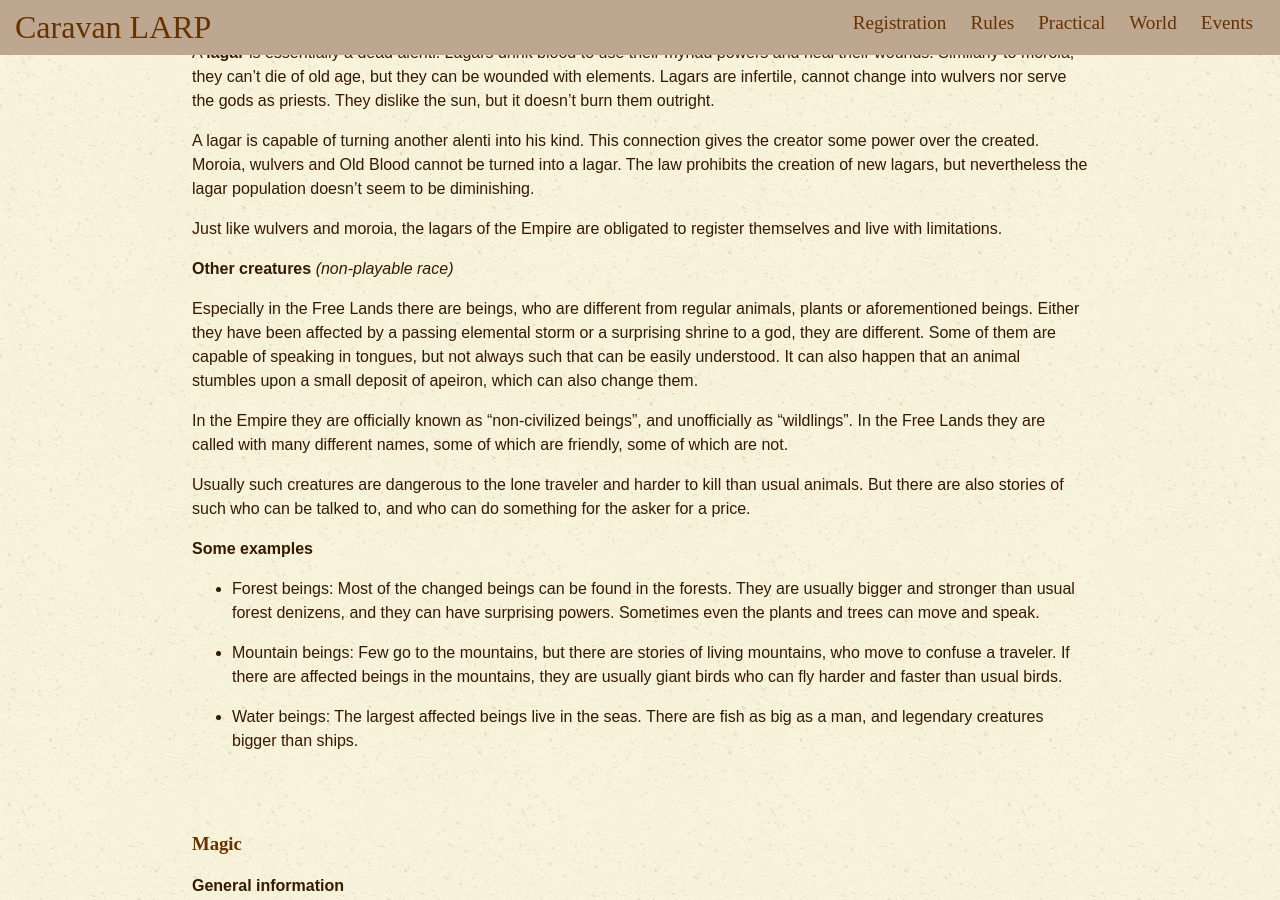
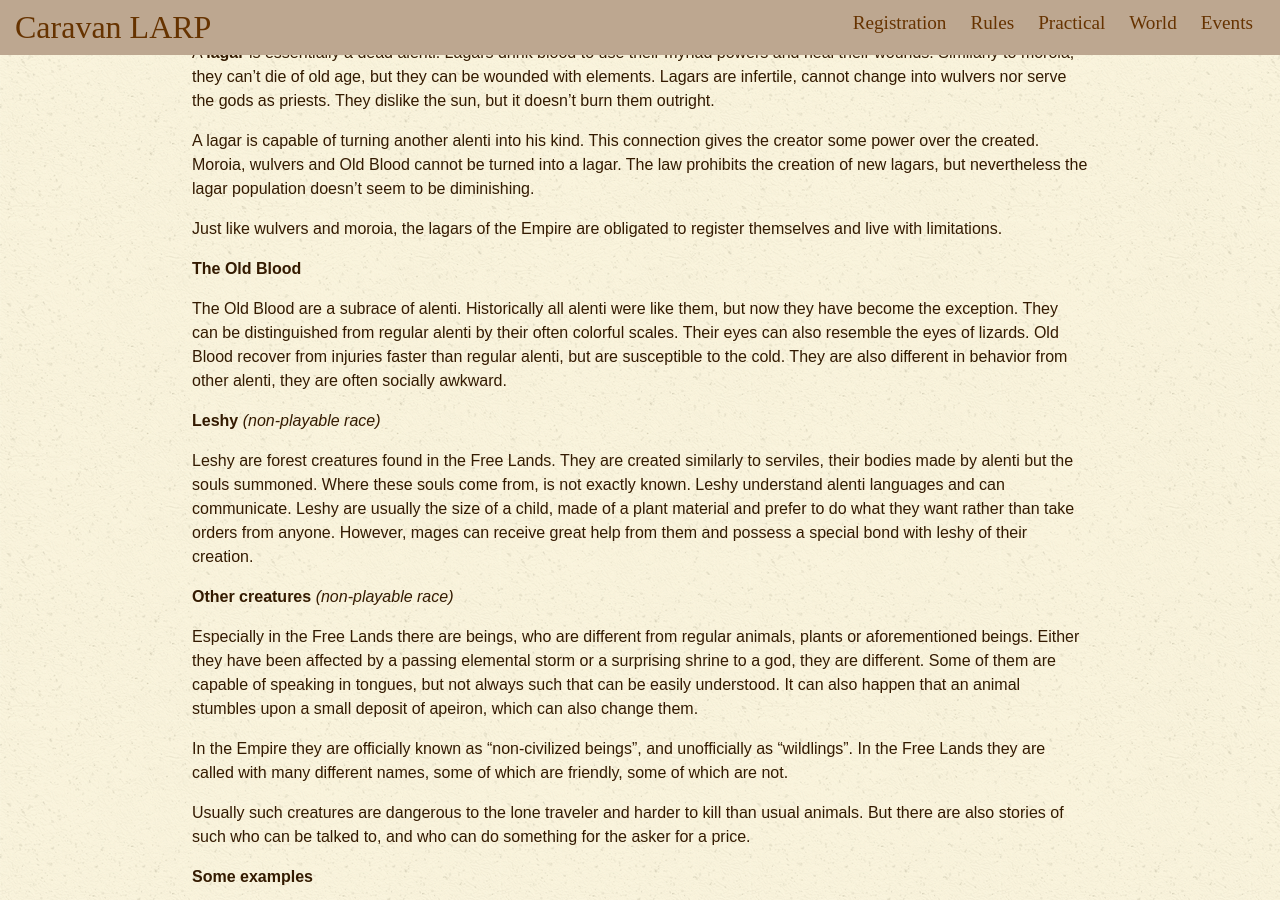
Before and after one commit to karavanlarp/karavanlarp.github.io, a Jekyll site: the page built from eng/world/theuma.md, in a window 1280 px wide and 900 px high, scrolled down 7530 px. Built offline with Jekyll 4.4.1, drawn with Linux system fonts in a browser that asks for light colours; some web fonts are replaced.

Commit message:
leshyd/vanaverelised
nii eesti kui inglise

```diff
--- a/eng/world/theuma.md
+++ b/eng/world/theuma.md
@@ -241,6 +241,14 @@ A lagar is capable of turning another alenti into his kind. This connection give
 
 Just like wulvers and moroia, the lagars of the Empire are obligated to register themselves and live with limitations.
 
+**The Old Blood**
+
+The Old Blood are a subrace of alenti. Historically all alenti were like them, but now they have become the exception. They can be distinguished from regular alenti by their often colorful scales. Their eyes can also resemble the eyes of lizards. Old Blood recover from injuries faster than regular alenti, but are susceptible to the cold. They are also different in behavior from other alenti, they are often socially awkward.
+
+**Leshy** _(non-playable race)_
+
+Leshy are forest creatures found in the Free Lands. They are created similarly to serviles, their bodies made by alenti but the souls summoned. Where these souls come from, is not exactly known. Leshy understand alenti languages and can communicate. Leshy are usually the size of a child, made of a plant material and prefer to do what they want rather than take orders from anyone. However, mages can receive great help from them and possess a special bond with leshy of their creation.
+
 **Other creatures** _(non-playable race)_
 
 Especially in the Free Lands there are beings, who are different from regular animals, plants or aforementioned beings. Either they have been affected by a passing elemental storm or a surprising shrine to a god, they are different. Some of them are capable of speaking in tongues, but not always such that can be easily understood. It can also happen that an animal stumbles upon a small deposit of apeiron, which can also change them.
```
Also changed, not shown: est/world/theuma.md (+8 -0 lines).
